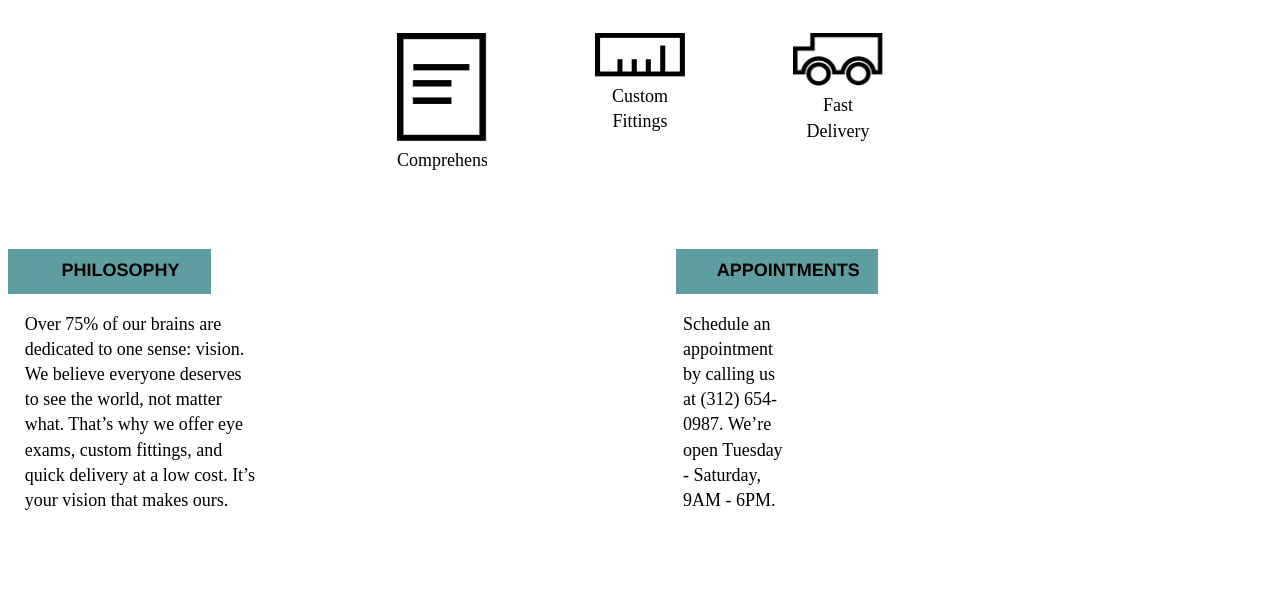
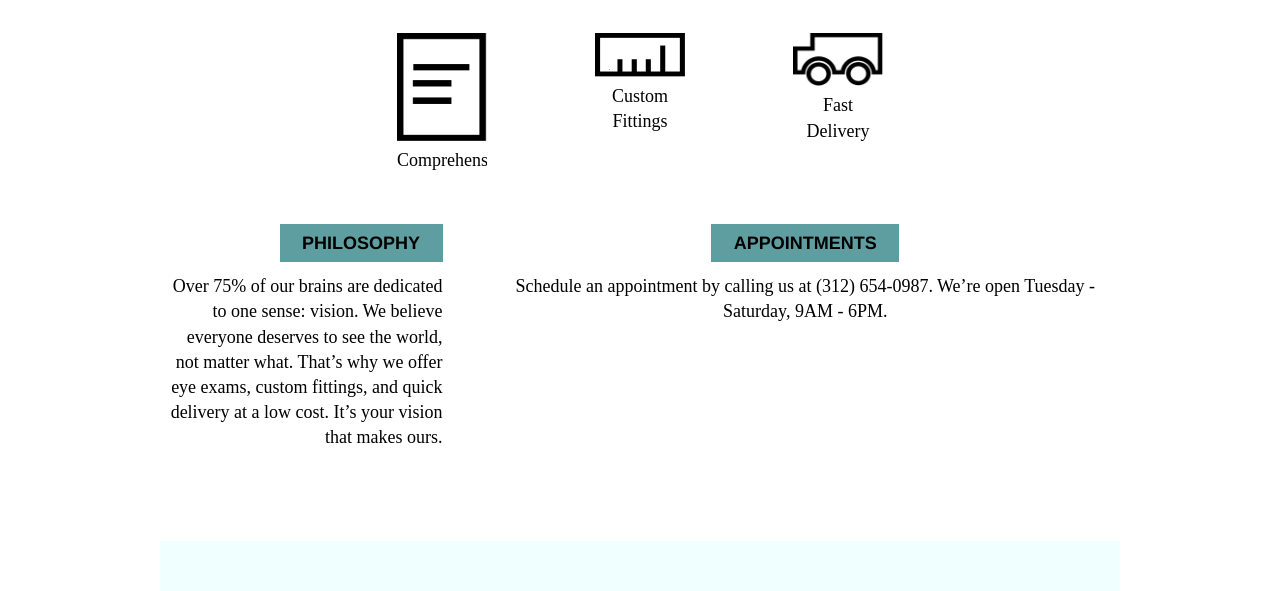
Before and after one commit to Ealexprice/tortoiseshell, a plain HTML site: page index.html in a window 1280 px wide. Shown: the part 569-1160 px from the top of the page. Drawn offline with Linux system fonts and the light colour scheme.

Commit message:
new commit

```diff
--- a/resources/css/style.css
+++ b/resources/css/style.css
@@ -133,8 +133,8 @@ nav{
   margin-right: 6rem;
   border: 2px solid green;
 }*/
-.line2 p{
-  width:35%;
+/*.line2 {
+
   height: auto;
 margin-left: 2.5%;
 margin-right:2.5%;
@@ -142,8 +142,8 @@ margin-right:2.5%;
   margin-top:1rem;
   text-align: left;
   margin-right:0;
-
-}
+max-width: 10rem;
+}*/
 
 
 .exam/*the paper*/{
@@ -192,19 +192,30 @@ margin-right:2.5%;
   margin-top:1rem;
   padding:0;
   width:960px;
+  display: flex;
+  justify-content: center;
+  margin: auto;
 }
 
 .line2 span{
-  display: block;
+
   font-family: Helvetica;
   font-weight: bold;
-  padding-left: 1.25rem;
-  font-size: 1rem;
+
   background-color: cadetblue;
-  width: 10rem;
-  height:auto;
-  padding-top:0.5rem;
-  padding-bottom:0.58rem;
+
+
+  max-width: 10rem;
+}
+span{
+  padding: 0.5rem 1.25rem;
+}
+.phil{
+  width:35%;
+    margin-right: 5%;
+    text-align: right;
+    margin-bottom: 4rem;
+
 }
 /*.exam p{
  width:5rem;
```
